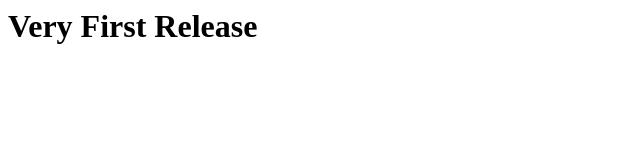
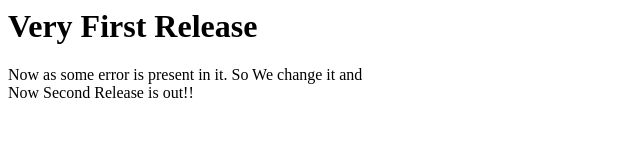
Before and after one commit to YatinGupta/gittest, a plain HTML site: page index.html in a window 1280 px wide. Shown: the whole page, without its empty margins (0-640 px from the left). Drawn offline with Linux system fonts and the light colour scheme.

Commit message:
second release out
Error found in first release is corrected and now second release is out.

```diff
--- a/index.html
+++ b/index.html
@@ -2,5 +2,7 @@
 	<head></head>
 	<body>
 		<h1>Very First Release</h1>
+
+		<p>Now as some error is present in it. So We change it and <br/> Now Second Release is out!!</p>
 	</body>
 </html>
```
